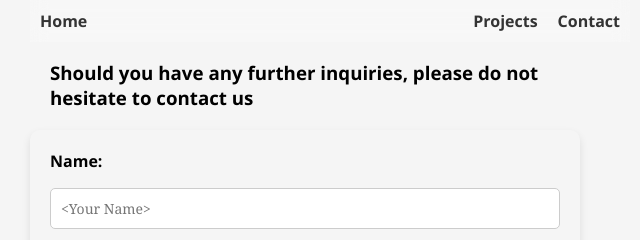
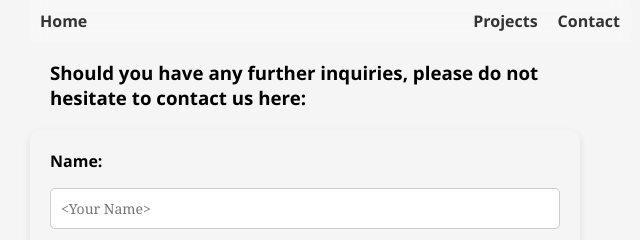
Before and after one commit to rudihedev/rudihe.com, a plain HTML site: page contact/index.html in a window 1280 px wide. Shown: the top 240 px of the page, 310-950 px from the left. Drawn offline with Linux system fonts and the light colour scheme.

Commit message:
Contact form changes

```diff
--- a/contact/index.html
+++ b/contact/index.html
@@ -20,7 +20,7 @@
 
       <h3>
         Should you have any further inquiries, please do not hesitate to contact
-        us
+        us here:
       </h3>
 
       <form class="contact-form" action="">
```
